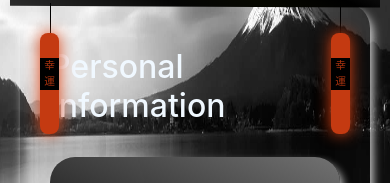
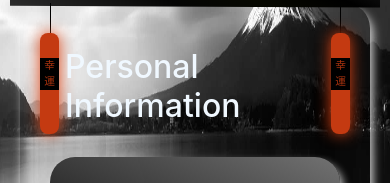
Before and after one commit to Katsukii01/Katsukii01.github.io, a plain HTML site: page index.html in a window 390 px wide. Shown: the part 257-440 px from the top of the page. Drawn offline with nearby package versions, Linux system fonts and the light colour scheme.

Commit message:
update-japan

```diff
--- a/index.html
+++ b/index.html
@@ -28,7 +28,7 @@ body {
         .container{
             padding: 45px;
             background: rgb(46,46,46);
-background: linear-gradient(25deg, rgba(46,46,46,1) 0%, rgba(5,5,4,1) 24%, rgba(7,8,0,1) 36%, rgba(0,0,0,1) 48%, rgba(115,115,115,1) 100%);
+            background: linear-gradient(25deg, rgba(46,46,46,1) 0%, rgba(5,5,4,1) 24%, rgba(7,8,0,1) 36%, rgba(0,0,0,1) 48%, rgba(115,115,115,1) 100%);
             border-radius: 25px;
             box-shadow: 3px 6px 10px rgba(255, 255, 255, 0.8); /* cień */
         }
@@ -45,6 +45,8 @@ background: linear-gradient(25deg, rgba(46,46,46,1) 0%, rgba(5,5,4,1) 24%, rgba(
         .fab ,.fas{
             margin-right: 5px; /* Odstęp między ikonami */
         }
+
+
 
 .elem, .section-content {
     opacity: 0;
@@ -300,8 +302,8 @@ background-color: #000000;
 
              <!-- Personal information + photo -->
                 <div class="row d-flex justify-content-center">
-                    <div class="section-header ">
-                        <h2 class="section-title">Personal Information</h2>
+                    <div class="section-header d-flex justify-content-center col-md-8">
+                        <h2 class="section-title ">Personal Information</h2>
                     </div>
                 </div>
 
```
